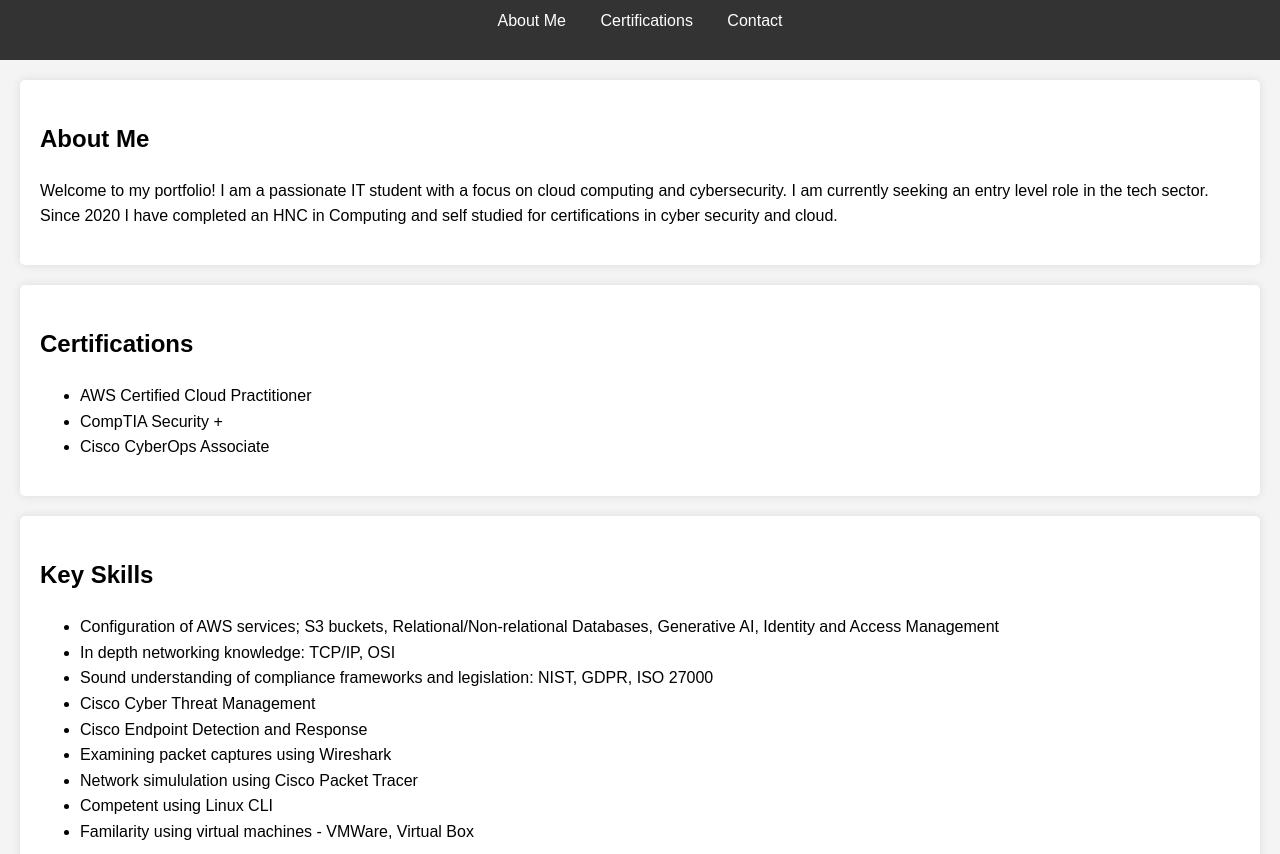
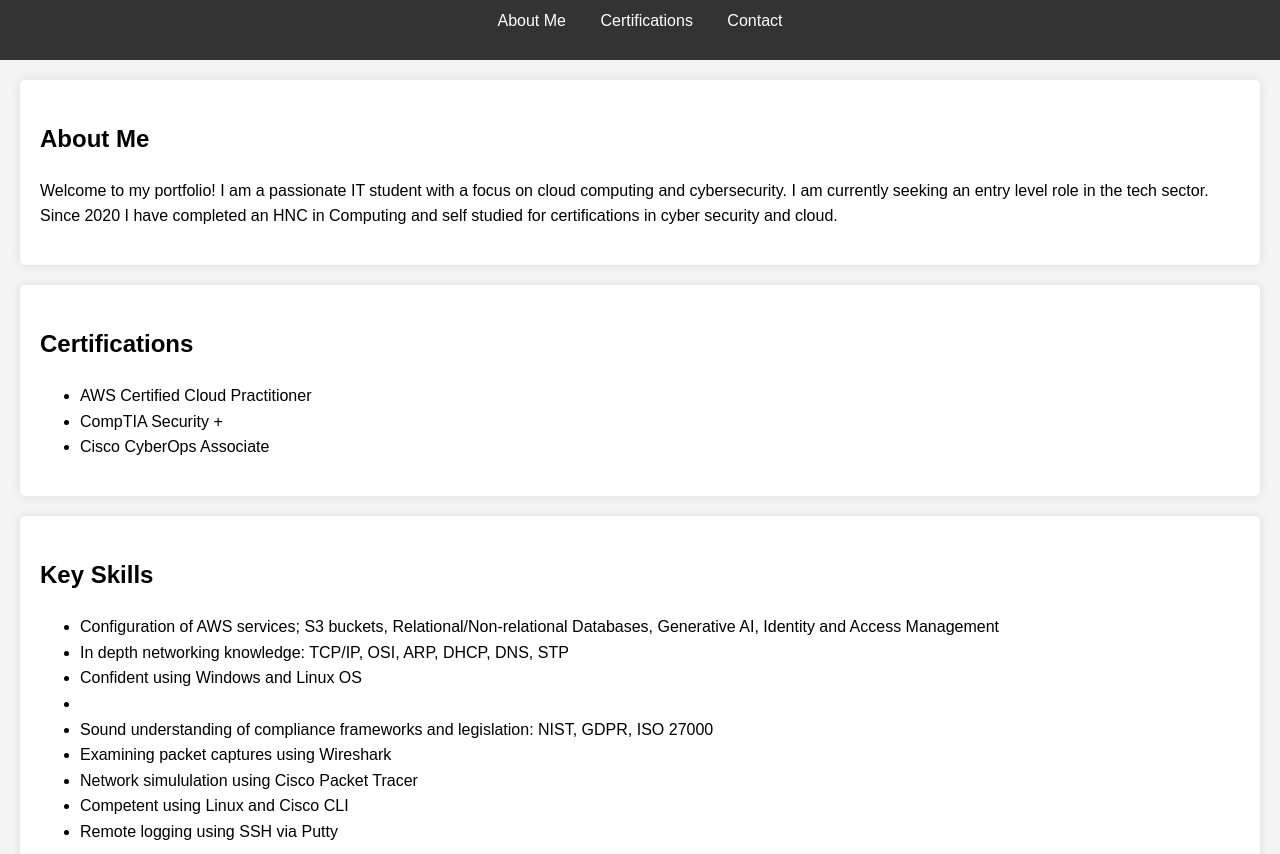
Before and after one commit to paulg80/Portfolio, a plain HTML site: page index.html in a window 1280 px wide. Shown: the part 96-950 px from the top of the page. Drawn offline with Linux system fonts and the light colour scheme.

Commit message:
Update index.html

```diff
--- a/index.html
+++ b/index.html
@@ -37,13 +37,13 @@
         <h2>Key Skills</h2>
         <ul>
             <li>Configuration of AWS services; S3 buckets, Relational/Non-relational Databases, Generative AI, Identity and Access Management </li>
-            <li>In depth networking knowledge: TCP/IP, OSI</li>
+            <li>In depth networking knowledge: TCP/IP, OSI, ARP, DHCP, DNS, STP</li>
+            <li>Confident using Windows and Linux OS<li>
             <li>Sound understanding of compliance frameworks and legislation: NIST, GDPR, ISO 27000</li>
-            <li>Cisco Cyber Threat Management</li>
-            <li>Cisco Endpoint Detection and Response</li>
             <li>Examining packet captures using Wireshark</li>
             <li>Network simululation using Cisco Packet Tracer</li>
-            <li>Competent using Linux CLI </li>
+            <li>Competent using Linux and Cisco CLI </li>
+            <li>Remote logging using SSH via Putty<li>
             <li>Familarity using virtual machines - VMWare, Virtual Box</li>
         </ul>
 
```
